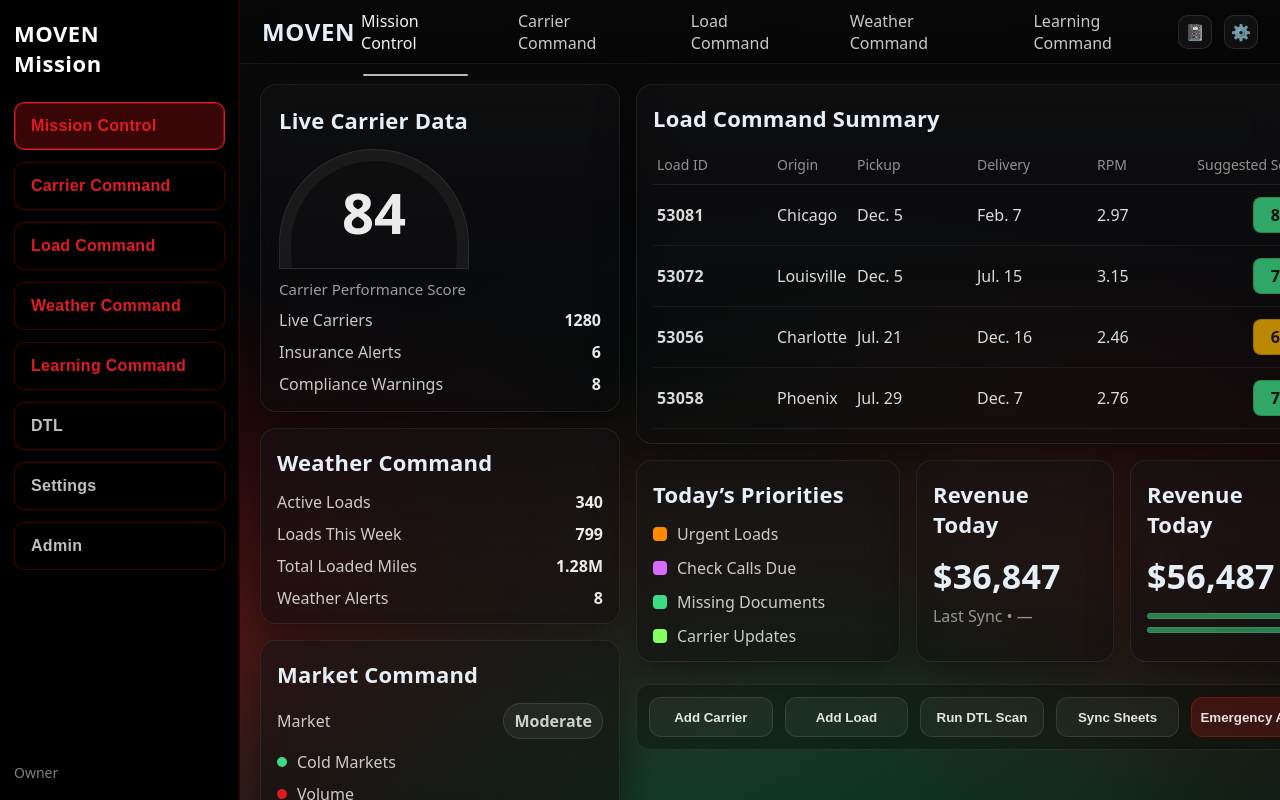
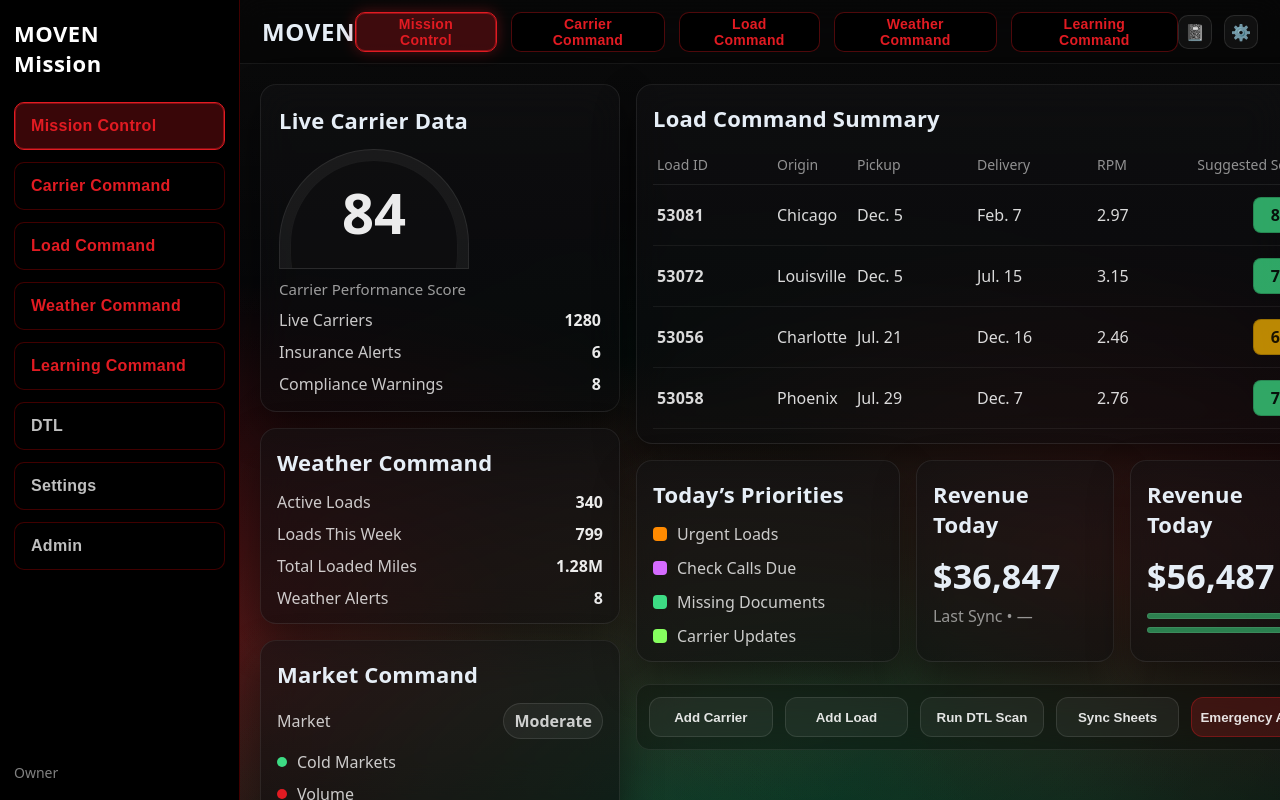
Before and after one commit to Moven25/moven-command-center, a React (Vite) app: page / in a window 1280 px wide. Built offline with nearby package versions, Linux system fonts and the light colour scheme.

Commit message:
Match top command buttons to sidebar styling

```diff
--- a/src/pages/Dashboard.css
+++ b/src/pages/Dashboard.css
@@ -307,3 +307,43 @@ body{ margin:0; background:var(--bg); color:var(--text); font-family: ui-sans-se
   .rowTwo{ grid-template-columns: 1fr; }
   .dashNav{ display:none; }
 }
+/* ===============================
+   TOP COMMAND BAR (MATCH SIDEBAR)
+================================ */
+
+.top-command-bar {
+  display: flex;
+  gap: 14px;
+  align-items: center;
+}
+
+.top-command-btn {
+  height: 40px;
+  padding: 0 16px;
+  background: #000000;
+  border: 1px solid rgba(225, 27, 34, 0.35);
+  border-radius: 10px;
+
+  font-size: 14px;
+  font-weight: 700;
+  letter-spacing: 0.3px;
+  color: #e11b22;
+
+  cursor: pointer;
+  transition: all 0.2s ease;
+}
+
+/* Hover = glow */
+.top-command-btn:hover {
+  background: rgba(225, 27, 34, 0.15);
+  border-color: rgba(225, 27, 34, 0.6);
+  box-shadow: 0 0 12px rgba(225, 27, 34, 0.25);
+}
+
+/* Active command */
+.top-command-btn.active {
+  background: rgba(225, 27, 34, 0.25);
+  border-color: #e11b22;
+  box-shadow: inset 0 0 0 1px rgba(225, 27, 34, 0.5),
+              0 0 14px rgba(225, 27, 34, 0.35);
+}
--- a/src/pages/Dashboard.jsx
+++ b/src/pages/Dashboard.jsx
@@ -9,14 +9,14 @@ export default function Dashboard() {
         <div className="brand">
           <span className="brandText">MOVEN</span>
         </div>
+<div className="top-command-bar">
+  <button className="top-command-btn active">Mission Control</button>
+  <button className="top-command-btn">Carrier Command</button>
+  <button className="top-command-btn">Load Command</button>
+  <button className="top-command-btn">Weather Command</button>
+  <button className="top-command-btn">Learning Command</button>
+</div>
 
-        <nav className="dashNav">
-          <a className="navItem active" href="#mission">Mission Control</a>
-          <a className="navItem" href="#carrier">Carrier Command</a>
-          <a className="navItem" href="#load">Load Command</a>
-          <a className="navItem" href="#weather">Weather Command</a>
-          <a className="navItem" href="#learning">Learning Command</a>
-        </nav>
 
         <div className="topIcons">
           <div className="topIcon" title="Notes">📓</div>
```
